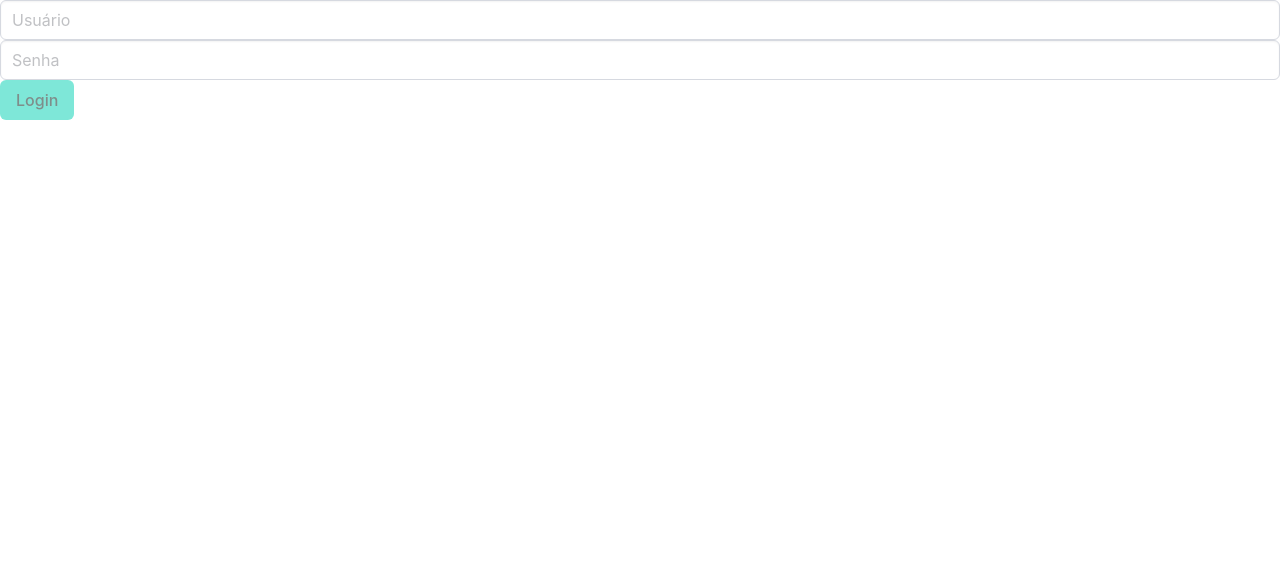
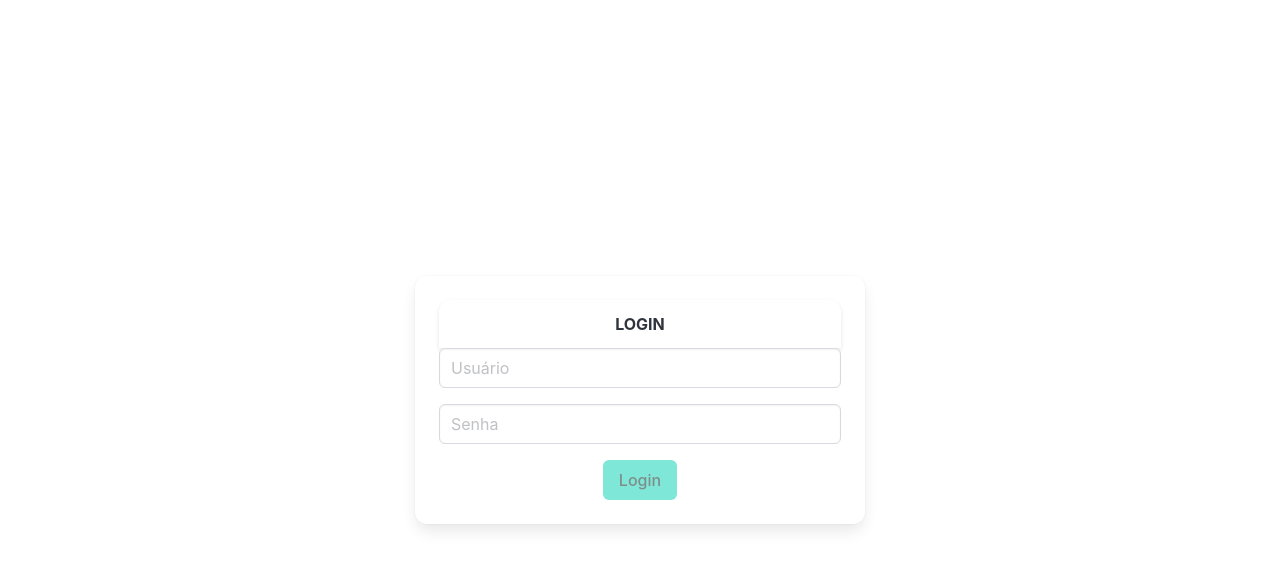
Before and after one commit to AdrianoAmaroP/myObras-front, an Angular app: page /login in a window 1280 px wide. Shown: the top 568 px of the page. Built offline with nearby package versions, Linux system fonts and the light colour scheme.

Commit message:
feat(login): estiliza login

```diff
--- a/src/app/features/login/login.component.html
+++ b/src/app/features/login/login.component.html
@@ -1,6 +1,23 @@
-<form #loginForm="ngForm" (ngSubmit)="onSubmit(loginForm)">
-  <input class="input" placeholder="Usuário" type="text" name="username" [(ngModel)]="user.username" required>
-  <input class="input" placeholder="Senha" type="password" name="password" [(ngModel)]="user.password" required>
+<div class="login-container">
+  <div class="card has-text-centered">
+    <div class="card-content">
+      <header class="card-header">
+        <p class="card-header-title is-uppercase is-centered">LOGIN</p>
+      </header>
 
-  <button class="button is-primary" type="submit" [disabled]="!loginForm.valid">Login</button>
-</form>
+      <div class="content">
+        <div class="content">
+          <form #loginForm="ngForm" (ngSubmit)="onSubmit(loginForm)">
+
+            <input class="input" placeholder="Usuário" type="text" name="username" [(ngModel)]="user.username" required>
+            <input class="input mt-4" placeholder="Senha" type="password" name="password" [(ngModel)]="user.password"
+              required>
+
+            <button class="button is-primary mt-4" type="submit" [disabled]="!loginForm.valid">Login</button>
+
+          </form>
+        </div>
+      </div>
+    </div>
+  </div>
+</div>
--- a/src/app/features/login/login.component.scss
+++ b/src/app/features/login/login.component.scss
@@ -0,0 +1,11 @@
+.login-container {
+  display: flex;
+  justify-content: center;
+  align-items: center;
+  height: 100vh;
+
+
+  .card {
+    max-width: 450px;
+  }
+}
```
